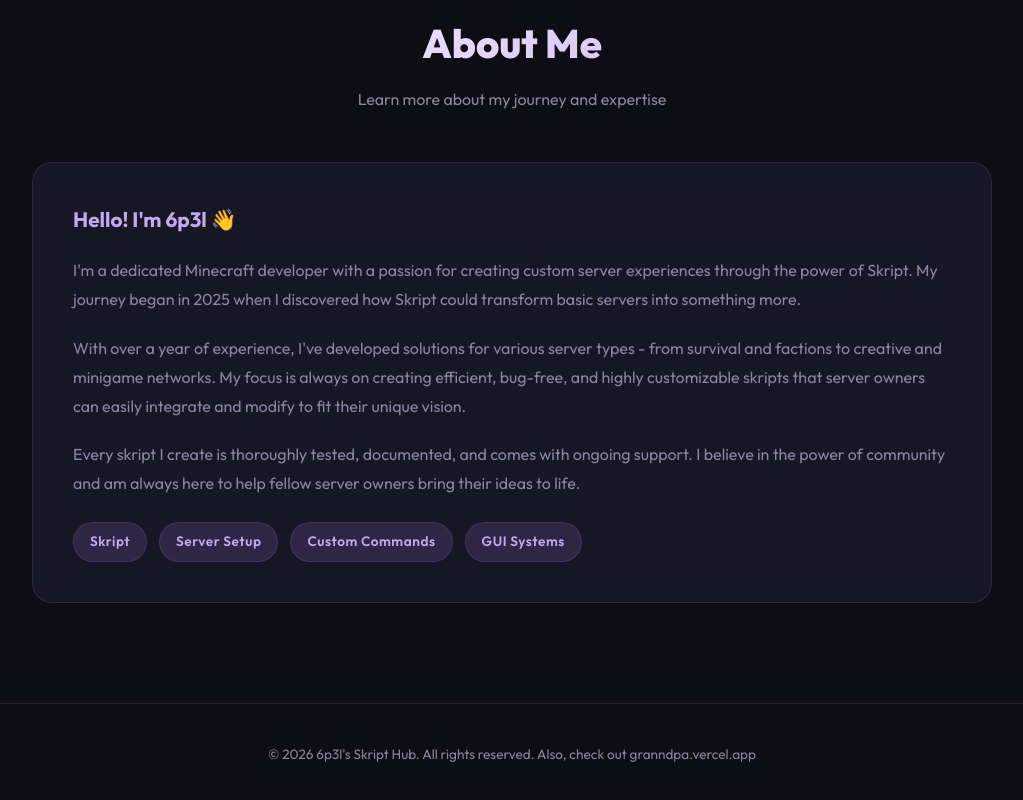
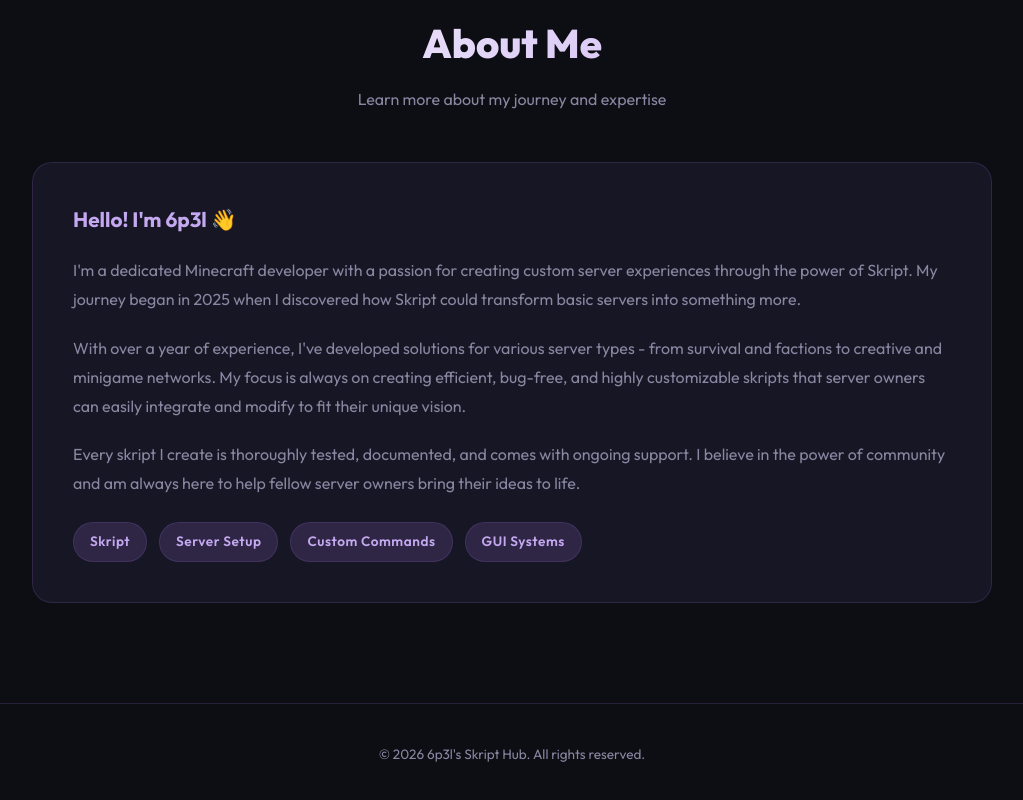
Before and after one commit to 6p3l/sk, a plain HTML site: page site.html in a window 1280 px wide. Shown: the part 3039-3839 px from the top of the page, without its empty margins (128-1151 px from the left). Drawn offline with Linux system fonts and the light colour scheme.

Commit message:
Update site.html

```diff
--- a/site.html
+++ b/site.html
@@ -573,7 +573,6 @@
   <div class="container">
     <div class="footer-text">
       © 2026 6p3l's Skript Hub. All rights reserved.
-      Also, check out granndpa.vercel.app
     </div>
   </div>
 </footer>
```
